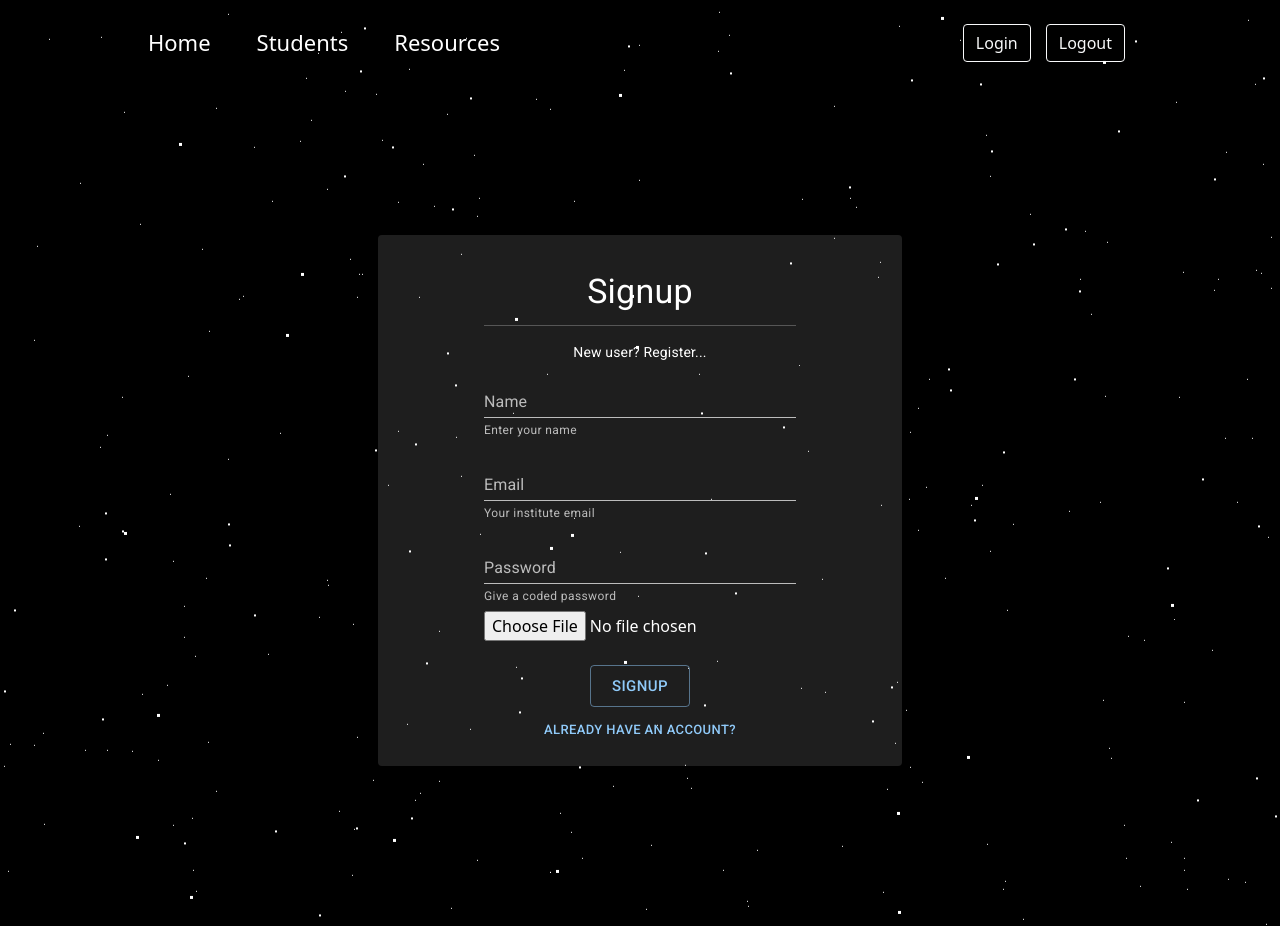
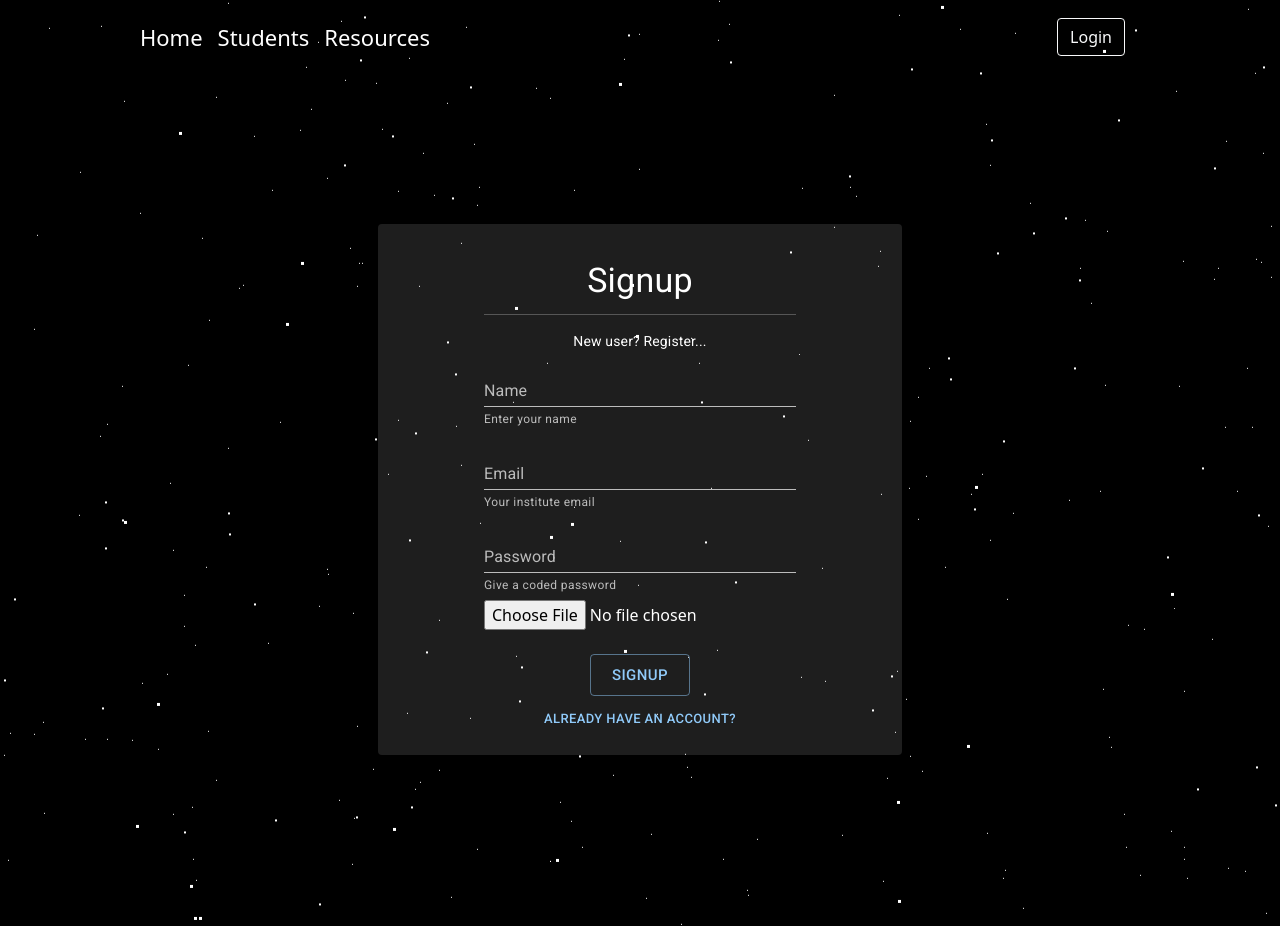
Before and after one commit to SilverGraph/CSE-Website, a React (Create React App) app in the folder client/: page /signup in a window 1280 px wide. Built offline with nearby package versions, Linux system fonts and the light colour scheme.

Commit message:
Fixing warnings and errors

```diff
--- a/client/src/components/Navbar.jsx
+++ b/client/src/components/Navbar.jsx
@@ -10,30 +10,33 @@ function Navbar() {
    return (
     <>
 
-    <nav class="navbar navbar-expand-lg navbar-dark nav-Bar">
-  <div class="container-fluid">
-    <button class="navbar-toggler" type="button" data-bs-toggle="collapse" data-bs-target="#navbarNavAltMarkup" aria-controls="navbarNavAltMarkup" aria-expanded="false" aria-label="Toggle navigation">
+    <nav className="navbar navbar-expand-lg navbar-dark nav-Bar">
+  <div className="container-fluid">
+    <button className="navbar-toggler" type="button" data-bs-toggle="collapse" data-bs-target="#navbarNavAltMarkup" aria-controls="navbarNavAltMarkup" aria-expanded="false" aria-label="Toggle navigation">
     <IconContext.Provider value={{color: 'white', size: 30}}>
     <span onClick={handleClick}>{click ?<FaTimes/>: <FaBars/>  }</span>
     </IconContext.Provider>
     </button>
-    <div class="collapse navbar-collapse Container" id="navbarNavAltMarkup">
-      <div class="navbar-nav">
+    <div className="collapse navbar-collapse Container" id="navbarNavAltMarkup">
+      <div className="navbar-nav">
       <NavLink to="/" exact activeClassName="active">
-       <a className='nav-link' href="/">Home</a>
+      Home
+       {/* <a className='nav-link' href="/">Home</a> */}
       </NavLink>
       <NavLink to="/Students" activeClassName="active">
-       <a className="nav-link" href="/Students">Students</a>
+      Students
+       {/* <a className="nav-link" href="/Students">Students</a> */}
       </NavLink>
       <NavLink to="/Resources" activeClassName="active">
-      <a className="nav-link" href="/Resources">Resources</a>
+      Resources
+      {/* <a className="nav-link" href="/Resources">Resources</a> */}
       </NavLink>
 
 
       </div>
       <div className="Buttons">
       <a href="/Login" className='btn btn-outline-light'> Login</a>
-      <a href="#" className='btn btn-outline-light'> Logout</a>
+      {/* <a href="#" className='btn btn-outline-light'> Logout</a> */}
       </div>
 
     </div>
--- a/client/src/pages/Auth/Signup.jsx
+++ b/client/src/pages/Auth/Signup.jsx
@@ -1,3 +1,4 @@
+// eslint-disable-next-line
 import React, { useEffect, useState } from "react"
 import {
   Card,
@@ -12,7 +13,7 @@ import {
 import axios from "axios"
 // import CloseIcon from "@mui/icons-material/Close";
 // import GoogleIcon from "@mui/icons-material/Google";
-import { createTheme, ThemeProvider, styled } from "@mui/material/styles"
+import { createTheme, ThemeProvider } from "@mui/material/styles"
 import { Link} from "react-router-dom"
 import BgStars from "../../components/background/BgStars"
 import Navbar from "../../components/Navbar";
--- a/client/src/pages/Home/Slide3/Slide3.css
+++ b/client/src/pages/Home/Slide3/Slide3.css
@@ -26,17 +26,17 @@ svg text {
     animation: stroke 5s infinite alternate;
     stroke-width: 2;
     stroke: #000;
-    font-size: 140px;
+    font-size: 200px;
 }
 @keyframes stroke {
     0%   {
-        fill: rgba(72,138,20,0); stroke: rgba(54,95,160,1);
+        fill: rgba(255,255,255,0); stroke: rgba(255, 255, 255,1);
         stroke-dashoffset: 25%; stroke-dasharray: 0 50%; stroke-width: 2;
     }
-    70%  {fill: rgba(72,138,20,0); stroke: rgba(54,95,160,1); }
-    80%  {fill: rgba(72,138,20,0); stroke: rgba(54,95,160,1); stroke-width: 3; }
+    70%  {fill: rgba(255,255,255,0); stroke: rgba(255, 255, 255,1); }
+    80%  {fill: rgba(255,255,255,0); stroke: rgba(255, 255, 255,1); stroke-width: 3; }
     100% {
-        fill: rgba(72,138,204,1); stroke: rgba(54,95,160,0);
+        fill: rgba(255,255,255,1); stroke: rgba(255, 255, 255,0);
         stroke-dashoffset: -25%; stroke-dasharray: 50% 0; stroke-width: 0;
     }
 }
--- a/client/src/pages/Home/Slide3/Slide3.jsx
+++ b/client/src/pages/Home/Slide3/Slide3.jsx
@@ -12,7 +12,7 @@ export default function Slide3() {
             {/* <h1>Slide 3</h1> */}
             <svg viewBox="0 0 1320 300">
                 <text x="50%" y="50%" dy=".35em" textAnchor="middle">
-                    CSE
+                    events
                 </text>
             </svg>
         </div>
--- a/client/src/pages/Resources/Card1.jsx
+++ b/client/src/pages/Resources/Card1.jsx
@@ -1,20 +1,11 @@
 import React, { useState } from 'react';
 import "./Resources.css"
-import psoc from './logos/psoc.png'
-import paracosm from './logos/paracosm.png'
-import Ecell from './logos/Ecell.png'
-import cult from './logos/cult.png'
-import FATS from './logos/FATS.png'
-import NAPS from './logos/NAPS.png'
-import photogeeks from './logos/photogeeks.png'
-import sports from './logos/sports.png'
-import TARS from './logos/TARS.png'
-import vedanta from './logos/vedanta.png'
+
 export default function Card1({title,content,image}) {
     const [lines, setlines] = useState(60);
     const [button, setButton] = useState('Read More');
     const readMore = function(){
-        if(lines==60){
+        if(lines===60){
             setlines('auto');
             setButton('Read Less')
         }else{
@@ -24,7 +15,7 @@ export default function Card1({title,content,image}) {
     }
     return (
         <div className="card card1">
-            <img className="logo" src={image}></img>
+            <img alt="logo" className="logo" src={image}></img>
             <div className="info">
                 <h2>{title}</h2>
                 <p style={{height:lines}}>{content}</p>
--- a/client/src/pages/Resources/Card2.jsx
+++ b/client/src/pages/Resources/Card2.jsx
@@ -1,20 +1,11 @@
 import React, { useState } from 'react';
 import "./Resources.css"
-import psoc from './logos/psoc.png'
-import paracosm from './logos/paracosm.png'
-import Ecell from './logos/Ecell.png'
-import cult from './logos/cult.png'
-import FATS from './logos/FATS.png'
-import NAPS from './logos/NAPS.png'
-import photogeeks from './logos/photogeeks.png'
-import sports from './logos/sports.png'
-import TARS from './logos/TARS.png'
-import vedanta from './logos/vedanta.png'
+
 export default function Card2({title,content,image}) {
     const [lines, setlines] = useState(60);
     const [button, setButton] = useState('Read More');
     const readMore = function(){
-        if(lines==60){
+        if(lines===60){
             setlines('auto');
             setButton('Read Less')
         }else{
@@ -24,7 +15,7 @@ export default function Card2({title,content,image}) {
     }
     return (
         <div className="card card2">
-            <img className="logo" src={image}></img>
+            <img alt="logo" className="logo" src={image}></img>
             <div className="info">
                 <h2>{title}</h2>
                 <p style={{height:lines}}>{content}</p>
--- a/client/src/pages/Resources/Resources.css
+++ b/client/src/pages/Resources/Resources.css
@@ -20,7 +20,7 @@ html, body{
 .rows{
     margin: 52px 0px;
     display: flex;
-    align-items: start;
+    align-items: flex-start;
     justify-content: center;
 }
 .logo {
--- a/client/src/pages/Resources/SocCard.jsx
+++ b/client/src/pages/Resources/SocCard.jsx
@@ -1,4 +1,4 @@
-import React, { useState } from "react";
+import React from "react";
 import "./Resources.css";
 import psoc from "./logos/psoc.png";
 import paracosm from "./logos/paracosm.png";
@@ -75,7 +75,7 @@ export default function SocCard() {
         <div className="societies">
         <Container>
             {cardsArray.map((element) => (
-            <div className="rows">
+            <div className="rows" key={element.title1}>
                 <Card1
                 title={element.title1}
                 content={element.content1}
```
Also changed, not shown: 1 other file (tests, documents, lock files or other folders).
